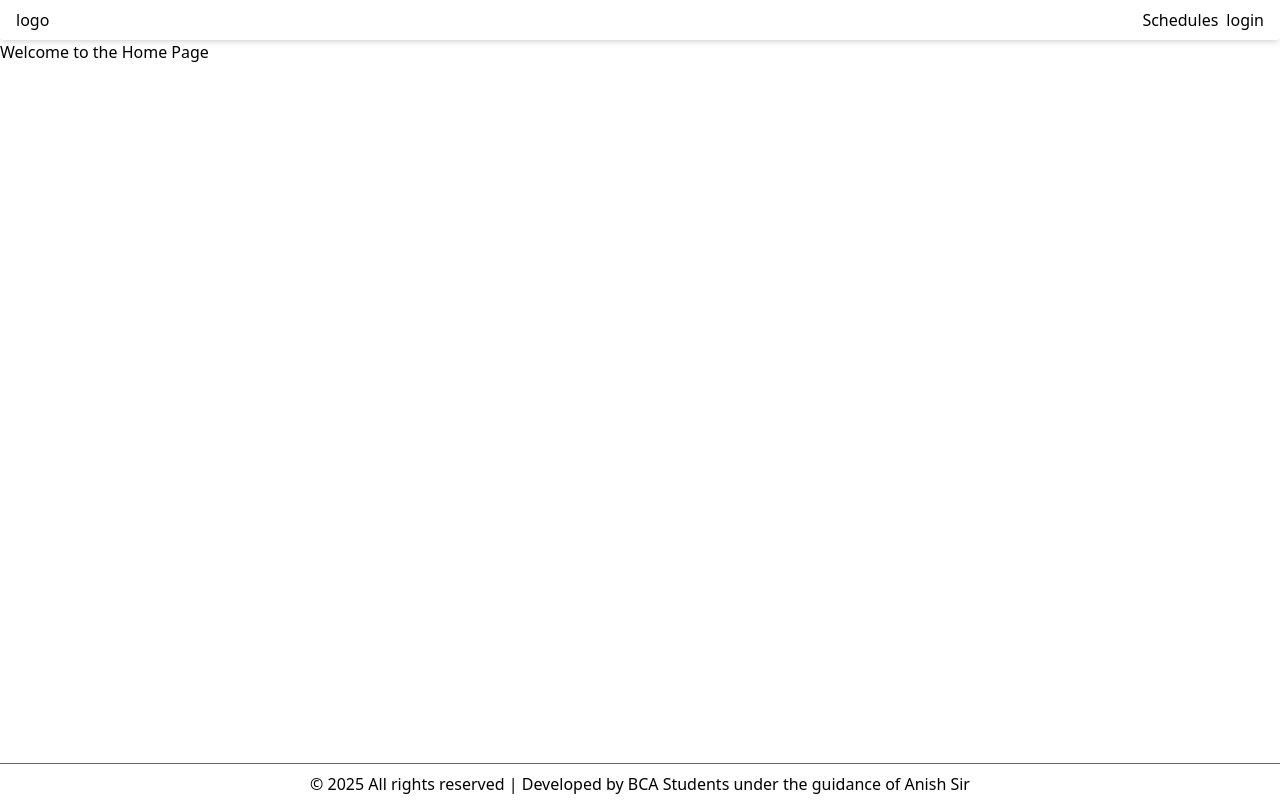
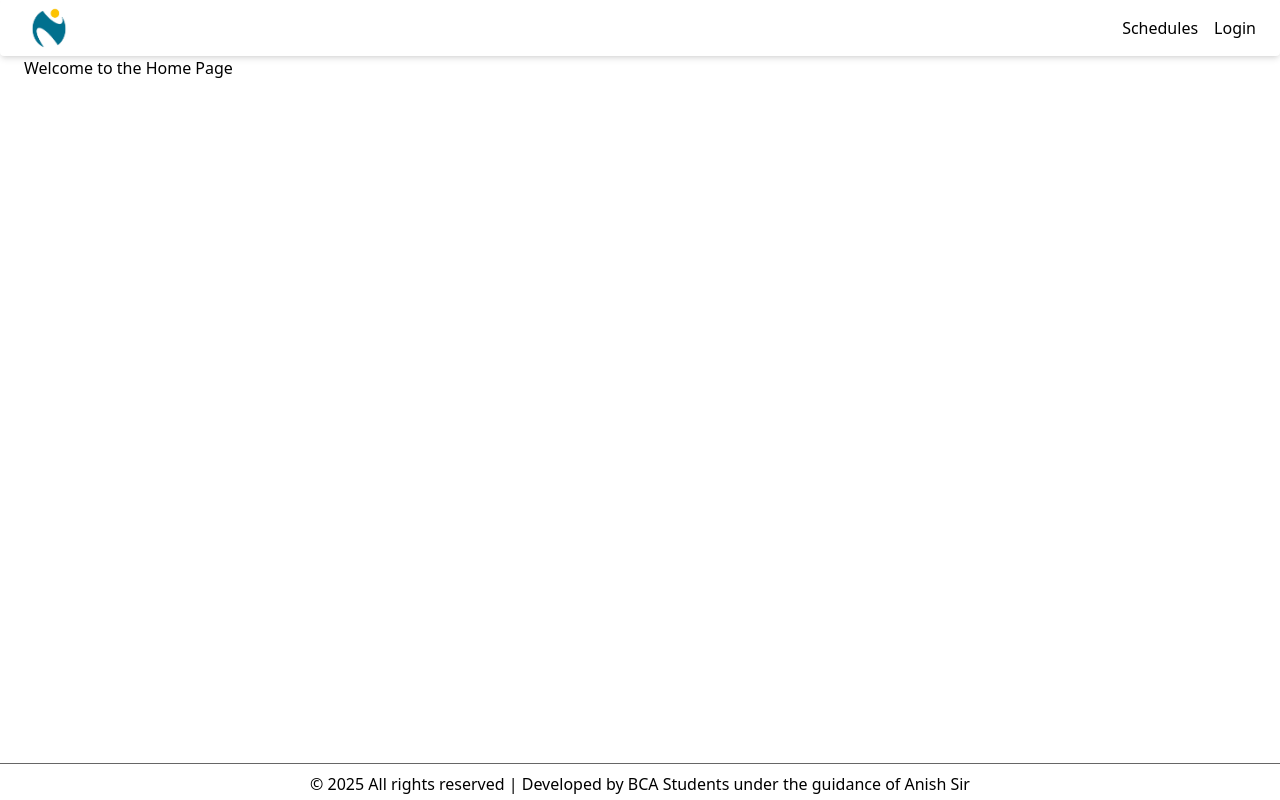
Before and after one commit to aadik6/LabScheduling, a React (Vite) app: page / in a window 1280 px wide. Built offline with nearby package versions, Linux system fonts and the light colour scheme.

Commit message:
handing over

```diff
--- a/src/App.jsx
+++ b/src/App.jsx
@@ -14,6 +14,7 @@ function App() {
       <Routes>
         <Route path='/' element={<Home />} />
         <Route path='/schedules' element={<Schedules/>}/>
+        <Route path='/login' element={<Login/>}/>
       </Routes>
       <Footer />
     </Router>
--- a/src/component/component.css
+++ b/src/component/component.css
@@ -1,3 +1,13 @@
+.logo{
+    background-image: url("../assets/logo.png");
+    background-size: cover;
+    background-repeat: no-repeat;
+    background-position: center;
+    height: 50px;
+    width: 50px;
+}
+
+
 .parent-footer {
     position: absolute;
     width: 100%;
@@ -9,3 +19,7 @@
     border-top: 1px solid #666;
     margin: 8px 0;
 }
+
+.active{
+    color: #f39c12;
+}
--- a/src/component/header.jsx
+++ b/src/component/header.jsx
@@ -5,12 +5,12 @@ import './component.css'
 function Header() {
     return (
         <>
-            <div className="parent-header flex justify-between h-10 items-center bg-white shadow-md rounded hover:shadow-lg transition-shadow duration-300">
-                <div className="logo mx-4">logo</div>
-                <div className="nav mx-4">
-                    <ul className='flex gap-2'>
+            <div className="parent-header flex justify-between h-14 items-center bg-white shadow-md rounded hover:shadow-lg transition-shadow duration-300">
+                <div className="logo mx-6"></div>
+                <div className="nav mx-6">
+                    <ul className='flex gap-4'>
                         <li><NavLink to="/Schedules">Schedules</NavLink></li>
-                        <li><NavLink to="/login">login</NavLink></li>
+                        <li><NavLink to="/login">Login</NavLink></li>
                     </ul>
                 </div>
             </div>
--- a/src/pages/home.jsx
+++ b/src/pages/home.jsx
@@ -4,7 +4,7 @@ import './page.css'
 function Home() {
 
   return (
-    <div className="home-container">
+    <div className="home-container mx-6">
       <h1>Welcome to the Home Page</h1>
     </div>
   );
```
Also changed, not shown: src/assets/logo.png (added).
